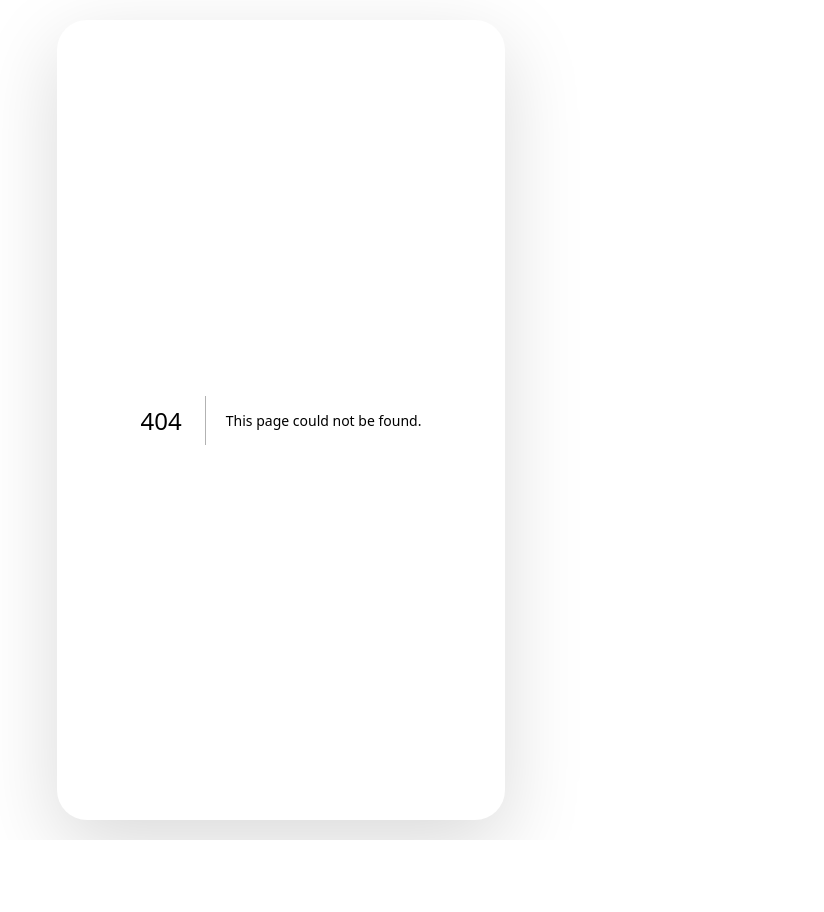
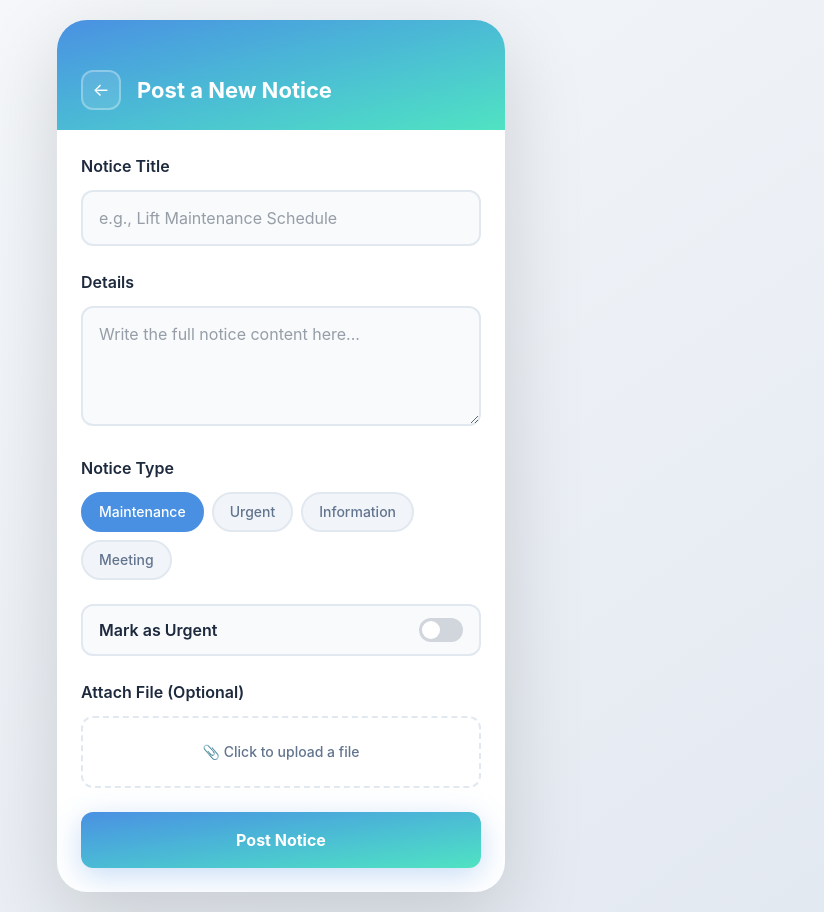
Before and after one commit to Real-System-Makers/BariBondhon_Frontend, a Next.js app: page /upload-notice in a window 1280 px wide. Before the commit this address had no page. Shown: the whole page, without its empty margins (359-1183 px from the left). Before the commit the page ends 840 px from the top, so only its background shows below. Built offline with nearby package versions, Linux system fonts and the light colour scheme.

Commit message:
feat(upload-notice): create Upload Notice page with form for posting notices

```diff
--- /dev/null
+++ b/app/upload-notice/page.tsx
@@ -0,0 +1,168 @@
+"use client";
+
+import Link from "next/link";
+import { useState } from "react";
+
+const UploadNotice = () => {
+  const [selectedType, setSelectedType] = useState("Maintenance");
+  const [isUrgent, setIsUrgent] = useState(false);
+
+  return (
+    <div className="flex flex-col">
+      <div className="bg-gradient-to-br from-[#4a90e2] to-[#50e3c2] pt-[50px] px-6 pb-5 text-white flex items-center gap-4">
+        <Link
+          href="/"
+          className="w-10 h-10 border-2 border-white/30 rounded-xl bg-white/10 text-white flex items-center justify-center cursor-pointer text-lg transition-all duration-300 hover:bg-white/20 no-underline"
+        >
+          ←
+        </Link>
+        <div className="text-[22px] font-bold">Post a New Notice</div>
+      </div>
+
+      <div className="p-6 flex-1 overflow-y-auto">
+        <form id="notice-form">
+          <div className="mb-6">
+            <label
+              htmlFor="notice-title"
+              className="block text-base font-semibold text-slate-800 mb-3"
+            >
+              Notice Title
+            </label>
+            <input
+              type="text"
+              id="notice-title"
+              className="w-full bg-slate-50 border-2 border-slate-200 rounded-xl px-4 py-3.5 text-base text-gray-700 transition-all duration-300 font-inherit focus:outline-none focus:border-[#4a90e2] focus:bg-white focus:ring-[3px] focus:ring-[#4a90e2]/10"
+              placeholder="e.g., Lift Maintenance Schedule"
+              required
+            />
+          </div>
+
+          <div className="mb-6">
+            <label
+              htmlFor="notice-details"
+              className="block text-base font-semibold text-slate-800 mb-3"
+            >
+              Details
+            </label>
+            <textarea
+              id="notice-details"
+              className="w-full bg-slate-50 border-2 border-slate-200 rounded-xl px-4 py-3.5 text-base text-gray-700 transition-all duration-300 font-inherit focus:outline-none focus:border-[#4a90e2] focus:bg-white focus:ring-[3px] focus:ring-[#4a90e2]/10 min-h-[120px] resize-y"
+              placeholder="Write the full notice content here..."
+              required
+            ></textarea>
+          </div>
+
+          <div className="mb-6">
+            <label className="block text-base font-semibold text-slate-800 mb-3">
+              Notice Type
+            </label>
+            <div className="flex gap-2 flex-wrap">
+              <div
+                className={`rounded-[20px] px-4 py-2 text-sm font-medium cursor-pointer transition-all duration-300 ${
+                  selectedType === "Maintenance"
+                    ? "bg-[#4a90e2] border-2 border-[#4a90e2] text-white"
+                    : "bg-slate-100 border-2 border-slate-200 text-slate-500"
+                }`}
+                data-type="Maintenance"
+                onClick={() => setSelectedType("Maintenance")}
+              >
+                Maintenance
+              </div>
+              <div
+                className={`rounded-[20px] px-4 py-2 text-sm font-medium cursor-pointer transition-all duration-300 ${
+                  selectedType === "Urgent"
+                    ? "bg-[#4a90e2] border-2 border-[#4a90e2] text-white"
+                    : "bg-slate-100 border-2 border-slate-200 text-slate-500"
+                }`}
+                data-type="Urgent"
+                onClick={() => setSelectedType("Urgent")}
+              >
+                Urgent
+              </div>
+              <div
+                className={`rounded-[20px] px-4 py-2 text-sm font-medium cursor-pointer transition-all duration-300 ${
+                  selectedType === "Information"
+                    ? "bg-[#4a90e2] border-2 border-[#4a90e2] text-white"
+                    : "bg-slate-100 border-2 border-slate-200 text-slate-500"
+                }`}
+                data-type="Information"
+                onClick={() => setSelectedType("Information")}
+              >
+                Information
+              </div>
+              <div
+                className={`rounded-[20px] px-4 py-2 text-sm font-medium cursor-pointer transition-all duration-300 ${
+                  selectedType === "Meeting"
+                    ? "bg-[#4a90e2] border-2 border-[#4a90e2] text-white"
+                    : "bg-slate-100 border-2 border-slate-200 text-slate-500"
+                }`}
+                data-type="Meeting"
+                onClick={() => setSelectedType("Meeting")}
+              >
+                Meeting
+              </div>
+            </div>
+          </div>
+
+          <div className="mb-6">
+            <div className="flex items-center justify-between bg-slate-50 border-2 border-slate-200 rounded-xl px-4 py-3">
+              <label
+                htmlFor="is-urgent"
+                className="block text-base font-semibold text-slate-800 mb-0"
+              >
+                Mark as Urgent
+              </label>
+              <label className="relative inline-block w-11 h-6">
+                <input
+                  type="checkbox"
+                  id="is-urgent"
+                  checked={isUrgent}
+                  onChange={(e) => setIsUrgent(e.target.checked)}
+                  className="opacity-0 w-0 h-0"
+                />
+                <span
+                  className={`absolute cursor-pointer top-0 left-0 right-0 bottom-0 rounded-[24px] transition-all duration-[400ms] ${
+                    isUrgent ? "bg-[#4a90e2]" : "bg-gray-300"
+                  }`}
+                >
+                  <span
+                    className={`absolute h-[18px] w-[18px] left-[3px] bottom-[3px] bg-white rounded-full transition-all duration-[400ms] ${
+                      isUrgent ? "translate-x-5" : "translate-x-0"
+                    }`}
+                  ></span>
+                </span>
+              </label>
+            </div>
+          </div>
+
+          <div className="mb-6">
+            <label className="block text-base font-semibold text-slate-800 mb-3">
+              Attach File (Optional)
+            </label>
+            <label
+              htmlFor="file-upload"
+              className="flex items-center justify-center gap-2 border-2 border-dashed border-slate-200 rounded-xl py-6 text-center cursor-pointer transition-all duration-300 hover:border-[#4a90e2] hover:bg-slate-50"
+            >
+              <span
+                id="file-upload-text"
+                className="text-sm text-slate-500 font-medium"
+              >
+                📎 Click to upload a file
+              </span>
+            </label>
+            <input type="file" id="file-upload" className="hidden" />
+          </div>
+
+          <button
+            type="submit"
+            className="w-full bg-gradient-to-br from-[#4a90e2] to-[#50e3c2] border-none rounded-xl py-4 text-white text-base font-bold cursor-pointer transition-all duration-300 shadow-[0_8px_30px_rgba(74,144,226,0.3)] hover:-translate-y-0.5 hover:shadow-[0_12px_40px_rgba(74,144,226,0.4)]"
+          >
+            Post Notice
+          </button>
+        </form>
+      </div>
+    </div>
+  );
+};
+
+export default UploadNotice;
```
